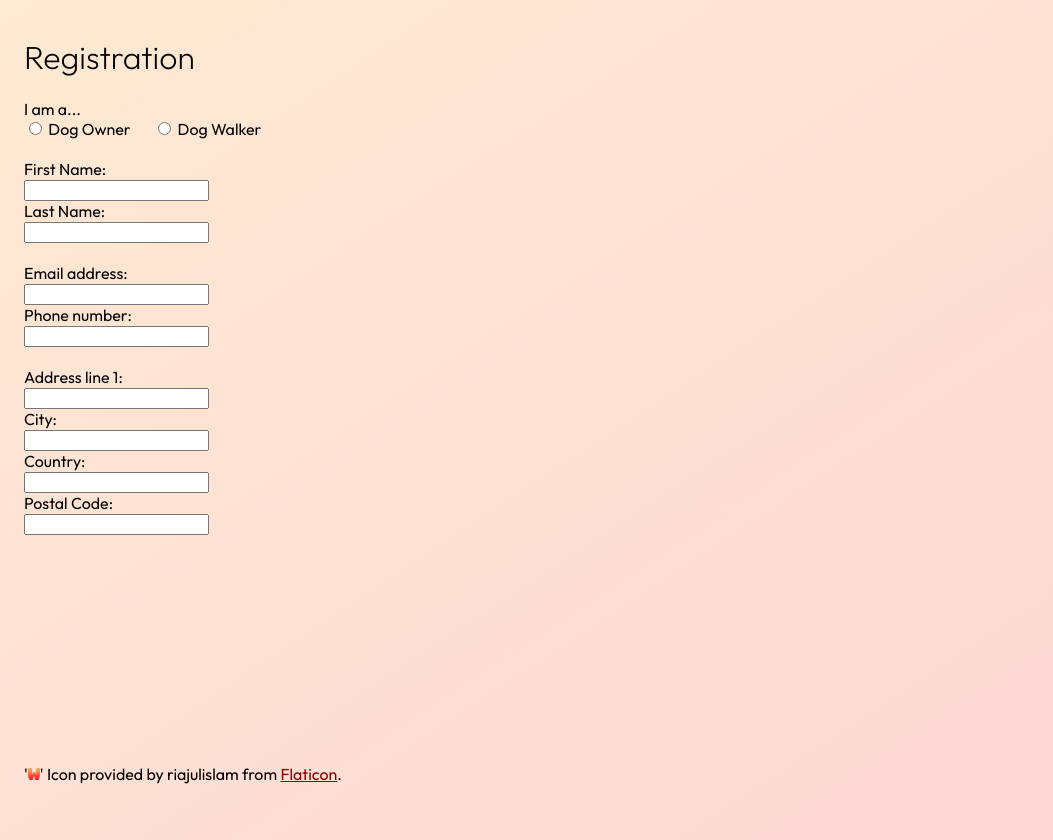
After one commit to A-Kwiatkowski-21-Winchester/BS3221-Waqqly, a Flask app: template templates/register.html in a window 1280 px wide. The commit adds this page. Shown: the whole page, without its empty margins (0-1053 px from the left). Run offline with Flask 2, Linux system fonts and the light colour scheme; the template is opened without the code that fills it, so the values that code supplies are empty; some libraries are stand-ins or nearby versions.

Commit message:
Created registration page

```diff
--- a/app.py
+++ b/app.py
@@ -75,6 +75,7 @@ def readAPI():
 
     # Using secrets.compare_digest() helps prevent against timing attacks
     if not (secrets.compare_digest(request_b64_auth, correct_b64_auth)):
+        g.abort_reason = "Invalid authorization"
         abort(401)
 
     return_string = "<h1>API PAGE REACHED</h1> <p>Welcome user!</p> "
@@ -113,10 +114,15 @@ def index():
     return render_template("index.html", testitem=randitem)
 
 
+@app.route("/<variable>")
+def allpages(variable):
+    return render_template(f"{variable}.html")
+
+
 @app.errorhandler(400)
 def handle_400(ex):
     error_string = "400 - Bad Request"
-    if 'abort_reason' in g:
+    if "abort_reason" in g:
         error_string += f" :: {g.abort_reason}"
     return error_string, 400
 
@@ -124,7 +130,7 @@ def handle_400(ex):
 @app.errorhandler(401)
 def handle_401(ex):
     error_string = "401 - Unauthorized"
-    if 'abort_reason' in g:
+    if "abort_reason" in g:
         error_string += f" :: {g.abort_reason}"
     else:
         error_string += " :: The server could not verify that you are authorized to access the URL requested."
@@ -135,6 +141,6 @@ def handle_401(ex):
 @app.errorhandler(404)
 def handle_404(ex):
     error_string = "404 - Page Not Found"
-    if 'abort_reason' in g:
+    if "abort_reason" in g:
         error_string += f" :: {g.abort_reason}"
     return error_string, 404
--- a/static/css/main.css
+++ b/static/css/main.css
@@ -21,3 +21,16 @@ h1, h2 {
 a:link, a:visited, a:hover, a:active {
   color: darkred;
 }
+
+a.button {
+    padding: 1px 6px;
+    border: 1px outset buttonborder;
+    border-radius: 3px;
+    color: white;
+    background-color: darkred;
+    text-decoration: none;
+}
+
+footer {
+    font-size: 16px;
+}
--- a/templates/index.html
+++ b/templates/index.html
@@ -16,9 +16,11 @@
     <h2>Random item:</h2>
     <p>Name: <b>{{testitem.name}}</b></p>
     <p>Profession: <b>{{testitem.profession}}</b></p>
+    <br>
+    <a class="button" href="/register"> Register </a>
 
     <div class="banner">
-        <footer style="font-size: 16px;">
+        <footer>
             '<img src="/static/media/icon.png" alt="W icon" height="12px">'
             Icon provided by riajulislam from
             <a href="https://www.flaticon.com/free-icon/letter-w_9511543" title="Icon Page">Flaticon</a>.
--- /dev/null
+++ b/templates/register.html
@@ -0,0 +1,52 @@
+<!DOCTYPE html>
+<html lang="en-GB">
+
+<head>
+    <meta charset="utf-8">
+    <title>Waqqly Site</title>
+    <meta name="viewport" content="width=device-width, initial-scale=1">
+    <link rel="stylesheet" href="/static/css/main.css" />
+    <link href="https://fonts.googleapis.com/css2?family=Outfit:wght@100..900&display=swap" rel="stylesheet">
+</head>
+
+<body>
+    <h1>Registration</h1>
+
+    <form>
+        <label>I am a...</label><br>
+        <input type="radio" id="owner" name="type" value="Owner">
+        <label for="owner">Dog Owner</label> &emsp;
+        <input type="radio" id="walker" name="type" value="Walker">
+        <label for="walker">Dog Walker</label>
+        <br><br>
+        <label for="fname">First Name:</label><br>
+        <input type="text" id="fname" name="fname" value=""><br>
+        <label for="lname">Last Name:</label><br>
+        <input type="text" id="lname" name="lname" value=""><br>
+        <br>
+        <label for="email">Email address:</label><br>
+        <input type="email" id="email" name="email" value=""><br>
+        <label for="phone">Phone number:</label><br>
+        <input type="tel" id="phone" name="phone" value=""><br>
+        <br>
+        <label for="addr_line1">Address line 1:</label><br>
+        <input type="text" id="addr_line1" name="addr_line1" value=""><br>
+        <label for="addr_city">City:</label><br>
+        <input type="text" id="addr_city" name="addr_city" value=""><br>
+        <label for="addr_country">Country:</label><br>
+        <input type="text" id="addr_country" name="addr_country" value=""><br>
+        <label for="addr_postal">Postal Code:</label><br>
+        <input type="text" id="addr_postal" name="addr_postal" value=""><br>
+
+    </form>
+
+    <div class="banner">
+        <footer>
+            '<img src="/static/media/icon.png" alt="W icon" height="12px">'
+            Icon provided by riajulislam from
+            <a href="https://www.flaticon.com/free-icon/letter-w_9511543" title="Icon Page">Flaticon</a>.
+        </footer>
+    </div>
+</body>
+
+</html>
```
